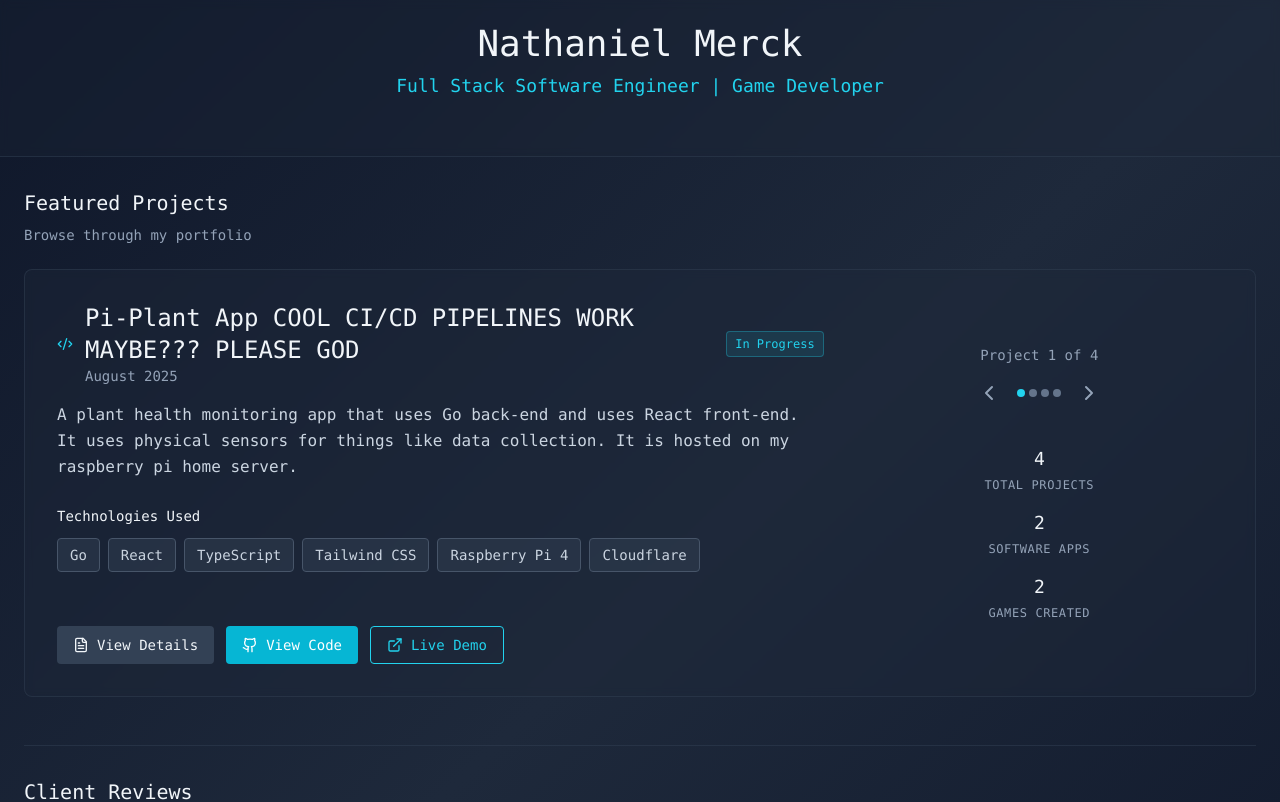
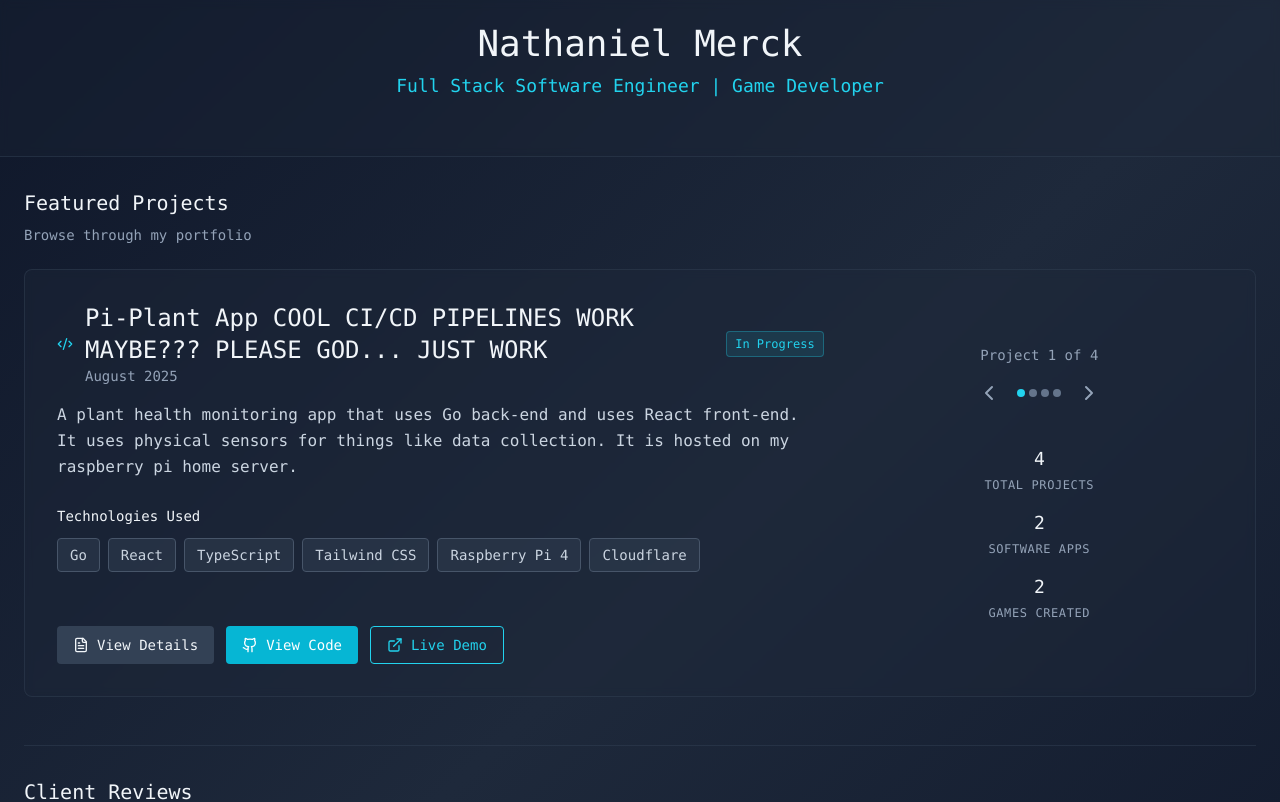
Before and after one commit to nmerck1/my-portfolio, a React (Vite) app: page / in a window 1280 px wide. Shown: the top 802 px of the page. Built offline with nearby package versions, Linux system fonts and the light colour scheme.

Commit message:
testing pipelines 4

```diff
--- a/src/App.tsx
+++ b/src/App.tsx
@@ -94,7 +94,7 @@ const MinimalPortfolio = () => {
   const allProjects: Project[] = [
     {
       id: 1,
-      title: "Pi-Plant App COOL CI/CD PIPELINES WORK MAYBE??? PLEASE GOD",
+      title: "Pi-Plant App COOL CI/CD PIPELINES WORK MAYBE??? PLEASE GOD... JUST WORK",
       description: "A plant health monitoring app that uses Go back-end and uses React front-end. It uses physical sensors for things like data collection. It is hosted on my raspberry pi home server.",
       fullDescription: "A comprehensive IoT plant monitoring system that combines hardware sensors with modern web technologies. The application tracks soil moisture, temperature, humidity, and light levels in real-time, providing actionable insights to plant owners through an intuitive web interface.",
       date: "August 2025",
```
